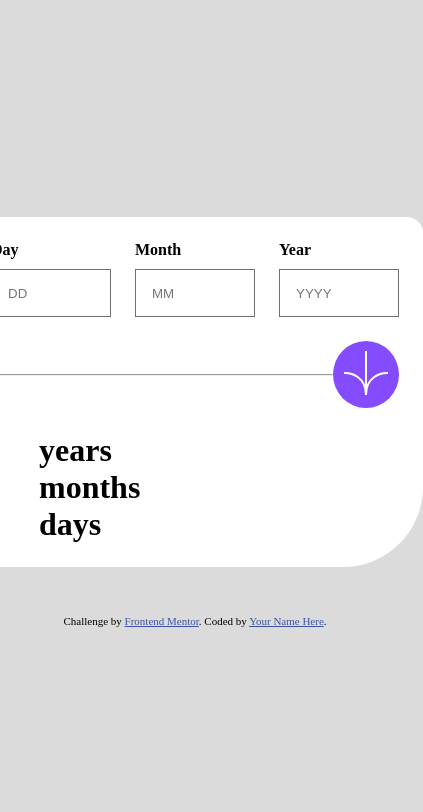
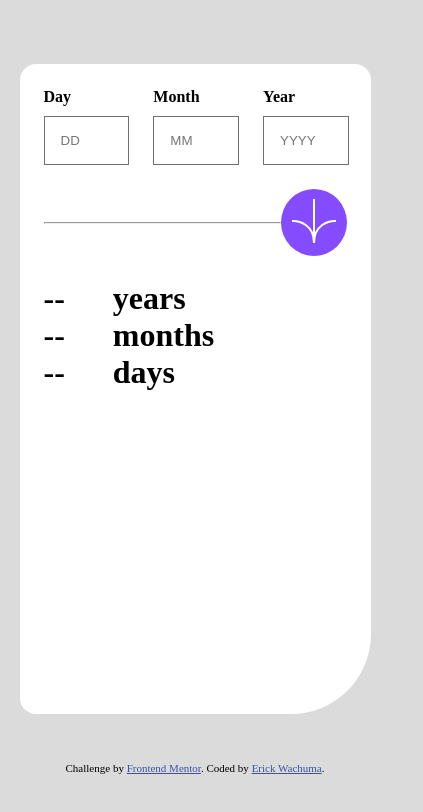
Before and after one commit to Erick384/-Age-calculator-app, a plain HTML site: page index.html in a window 390 px wide. Shown: the whole page, 423 px wide, since content can reach past the window. Drawn offline with Linux system fonts and the light colour scheme.

Commit message:
Age-Calculator Commits

```diff
--- a/index.html
+++ b/index.html
@@ -61,17 +61,16 @@
       </div>
 
       <div class="ouput">
-        <p class="ageOutput"></p>
         <div class="output-txt">
-          <h1 class="dayOutput"></h1>
+          <h1 class="dayOutput">--</h1>
           <h1>years</h1>
         </div>
         <div class="output-txt">
-          <h1 class="monthOutput"></h1>
+          <h1 class="monthOutput">--</h1>
           <h1>months</h1>
         </div>
         <div class="output-txt">
-          <h1 class="yearOutput"></h1>
+          <h1 class="yearOutput">--</h1>
           <h1>days</h1>
         </div>
       </div>
@@ -81,7 +80,7 @@
       Challenge by
       <a href="https://www.frontendmentor.io?ref=challenge" target="_blank"
         >Frontend Mentor</a
-      >. Coded by <a href="#">Your Name Here</a>.
+      >. Coded by <a href="#">Erick Wachuma</a>.
     </div>
     <script src="script.js"></script>
   </body>
--- a/script.js
+++ b/script.js
@@ -9,36 +9,17 @@ function calculateAge() {
   let birthdate = new Date(year, month - 1, day);
   let age = today.getFullYear() - birthdate.getFullYear();
   let m = today.getMonth() - birthdate.getMonth();
-  if (m < 0 || (m === 0 && today.getDate() < birthdate.getDate())) {
-      age--;
-  }
+  // if (m < 0 || (m === 0 && today.getDate() < birthdate.getDate())) {
+  //   age--;
+  // }
   let d = today.getDate() - birthdate.getDate();
-  if (d < 0) {
-      m--;
-      d += new Date(today.getFullYear(), today.getMonth(), 0).getDate();
-  }
+  // if (d < 0) {
+  //   m--;
+  //   d += new Date(today.getFullYear(), today.getMonth(), 0).getDate();
+  // }
 
   // Display the age
-
-  if (age > 0) {
-    document.querySelector(".yearOutput").innerHTML = + age;
+  document.querySelector(".yearOutput").innerHTML = +age;
+  document.querySelector(".monthOutput").innerHTML = +m;
+  document.querySelector(".dayOutput").innerHTML = +d;
 }
-if (m > 0) {
-    document.querySelector(".monthOutput").innerHTML = + m;
-}
-document.querySelector(".dayOutput").innerHTML = + d;
-
-//   let output = "Your age is ";
-//   if (age > 0) {
-//       output += age + " years, ";
-//   }
-//   if (m > 0) {
-//       output += m + " months, ";
-//   }
-//   output += d + " days.";
-//   document.querySelector(".ageOutput").innerHTML = output;
-}
-
-// document.querySelector(".yearOutput").innerHTML = + age;
-// document.querySelector(".monthOutput").innerHTML = + m;
-// document.querySelector(".dayOutput").innerHTML = + d;
--- a/style.css
+++ b/style.css
@@ -32,8 +32,8 @@ body {
 .input input {
   padding: 1rem;
   border: 1px solid hsl(0, 1%, 44%);
-  width: 7.5rem;
-  height: 3rem;
+  width: 8vw;
+  height: 6vh;
 }
 .second {
   display: flex;
@@ -59,3 +59,17 @@ hr {
   gap: 3rem;
   /* border: 1px solid red; */
 }
+@media screen and (max-width: 600px) {
+  body{
+    height: 100%;
+  }
+  .container{
+    margin-top: 4rem;
+    height: 77vh;
+    width: 90%;
+  }
+  .input input{
+    height: fit-content;
+    width: 22vw;
+  }
+}
```
